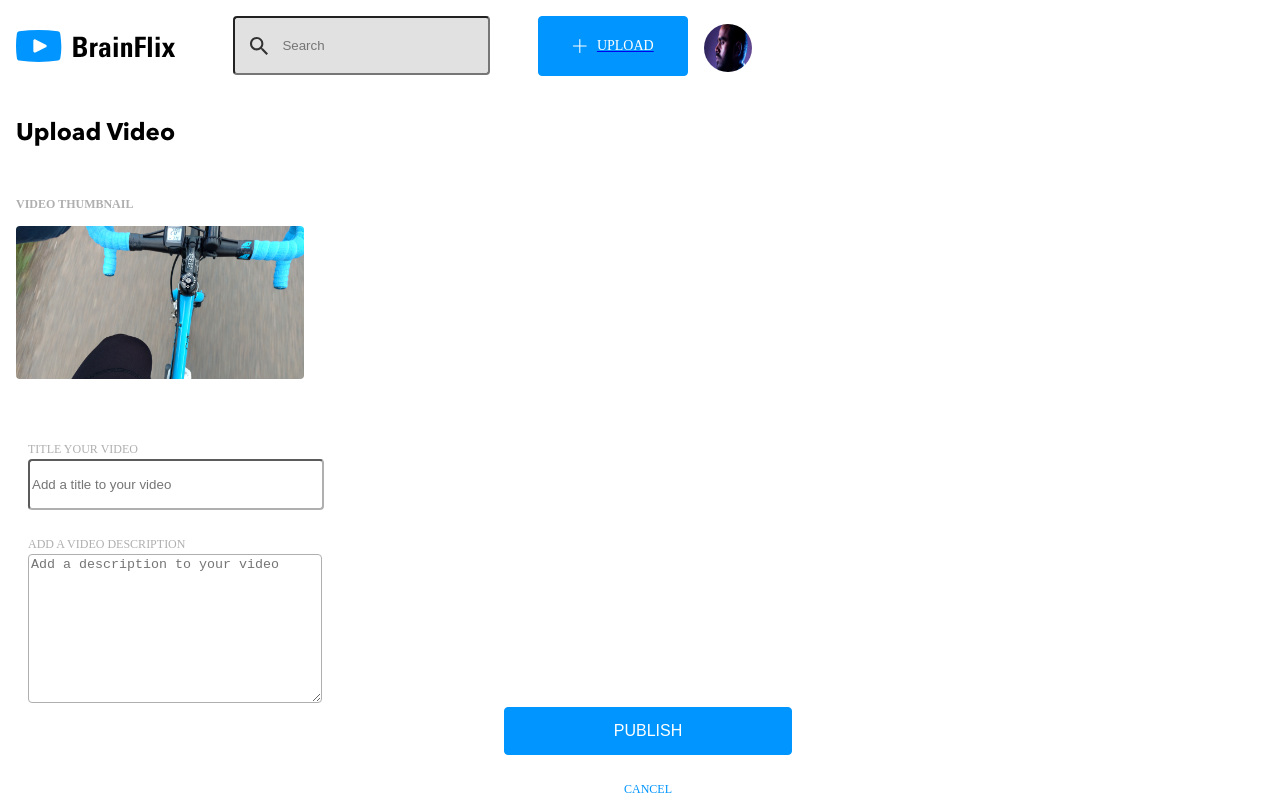
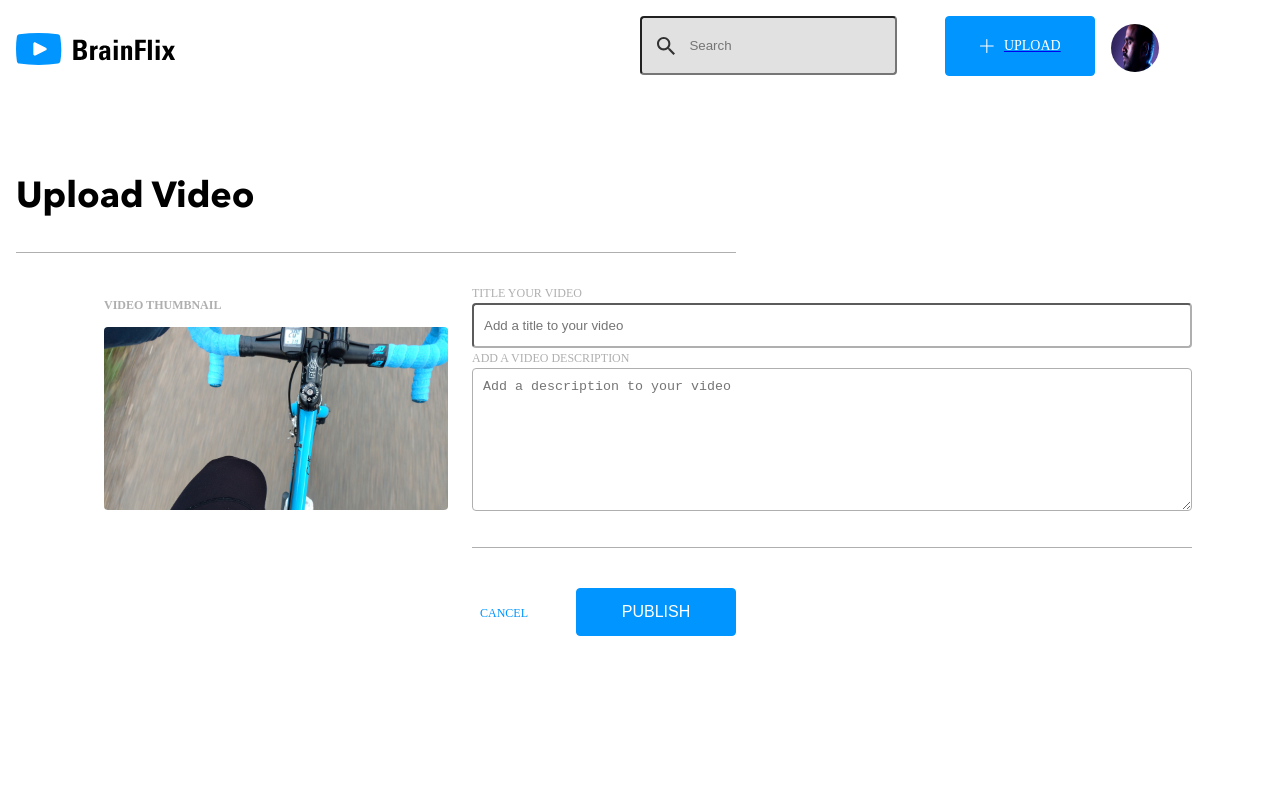
Before and after one commit to qmya/qandeel-mya-brainflix, a React (Create React App) app in the folder Sprint-2/: page /UploadPage in a window 1280 px wide. Built offline with nearby package versions, Linux system fonts and the light colour scheme.

Commit message:
Did some styling of upload page

```diff
--- a/Sprint-2/src/components/Comments/Comments.scss
+++ b/Sprint-2/src/components/Comments/Comments.scss
@@ -3,11 +3,14 @@
     @include mobile-subheading;
     margin: 0;
     &__wrap {
-        border-bottom: 1px solid black;
         padding-left: 16px;
         padding-right: 16px;
         padding-bottom: 20px;
         box-sizing: border-box;
+        @include tablet {
+            padding-left: 24px;
+            padding-right: 24px;
+        }
     }
     &__image {
         @include thumb-image;
@@ -32,8 +35,12 @@
         padding-left: 24px;
     }
     &__commentwrap {
-        margin-left: 65px;
+        border-bottom: 1px solid $silver;
         display: flex;
         @include mobile-paragraph;
     }
+    &__comment {
+        margin-left: 65px;
+        @include mobile-paragraph;
+    }
 }
--- a/Sprint-2/src/components/Header/Header.scss
+++ b/Sprint-2/src/components/Header/Header.scss
@@ -8,10 +8,6 @@
         flex-direction: row;
         align-items: center;
         height: 88px;
-        // height: 5rem;
-        // padding-left: 1.5rem;
-        // padding-right: 1.5rem;
-        // padding-bottom: 1rem;
         display: flex;
     }
     // margin-left: 24px;
@@ -22,15 +18,15 @@
         height: 48px;
         display: flex;
         align-self: center;
+        padding-top: 5px;
     }
     &__logo {
-        height: 3rem;
-        display: flex;
-        justify-content: center;
-        align-items: baseline;
+        height: 33px;
+        // display: flex;
+        // justify-content: center;
+        // align-items: baseline;
         @include tablet {
             margin: 0;
-            padding-right: 2.563rem;
             height: 2rem;
             padding-left: 16px;
             // height: 1.5rem;
@@ -42,6 +38,12 @@
         flex-wrap: wrap;
         padding-left: 16px;
         padding-right: 16px;
+        @include tablet {
+            padding-left: 38px;
+        }
+        @include desktop {
+            padding-left: 464px;
+        }
     }
     &__search {
         background-image: url('../../Assets/Icons/SVG/Icon-search.svg');
--- a/Sprint-2/src/components/HeroVideo/HeroVideo.scss
+++ b/Sprint-2/src/components/HeroVideo/HeroVideo.scss
@@ -6,7 +6,7 @@
     width: 100%;
     position: relative;
     @include tablet {
-        min-height: 25rem;
+        min-height: 400px;
     }
     @include desktop {
         // background-color: black;
--- a/Sprint-2/src/components/VideoList/VideoList.js
+++ b/Sprint-2/src/components/VideoList/VideoList.js
@@ -7,7 +7,6 @@ const VideoList = props => {
   const NextVideo = props.NextVideo.map((NextVideo) => {
   return (
   <section className="nextvideo" key={NextVideo.id}>
-    {/* <h5 className="nextvideo__header">NEXT VIDEO</h5> */}
     <span className="nextvideo__wrapper">
       <img className="nextvideo__image" src={NextVideo.image} alt="next video images"/>
       <span className="nextvideo__heading">
@@ -29,6 +28,4 @@ const VideoList = props => {
    )
 }
 
-
-
 export default VideoList;
--- a/Sprint-2/src/pages/HomePage.js
+++ b/Sprint-2/src/pages/HomePage.js
@@ -1,7 +1,6 @@
 import React, {Component} from 'react';
-
+import './HomePage.scss';
 import axios from 'axios';
-
 import Header from '../components/Header/Header';
 import HeroVideo from '../components/HeroVideo/HeroVideo';
 import SubHeading from '../components/SubHeading/SubHeading';
@@ -22,24 +21,14 @@ const Datetime = (date) => {
   return new Date(date).toLocaleDateString()
 }
 
-
-
-// const id: 1af0jruup5gu;
-// const currentVideo = id => `URL+videos/id+KEY}`
-// console.log(currentVideo);
-
-// const Videos =["BMX Rampage: 2018 Highlights","Become A Travel Pro In One Easy Lesson", "Les Houches The Hidden Gem Of The Chamonix","Travel Health Useful Medical Information For","Cheap Airline Tickets Great Ways To Save","Take A Romantic Break In A Boutique Hotel","Choose the Perfect Accommodations","Cruising Destination Ideas","Train Travel On Track For Safety" ]
-
 class HomePage extends Component {
 
 
     state ={
       HeroHeading :{},
        videoId:'',
-      // VideoLikesViews: [],
-      commentList:[],
-
-      NextVideo: []
+    commentList:[],
+    NextVideo: []
     }
 
     componentDidMount(){
@@ -59,9 +48,7 @@ class HomePage extends Component {
           console.log(results.data.image)
           this.setState({
            HeroHeading:results.data,
-          //  HeroHeading:results.data.title,
-          //  HeroHeading:results.data.description,
-           commentList:results.data.comments,
+          commentList:results.data.comments,
 
           })
          console.log(results.data.image)
@@ -73,89 +60,20 @@ class HomePage extends Component {
       return (
         <>
         <Header/>
+
         <HeroVideo HeroHeading={this.state.HeroHeading}/>
+        <div className="HomePage__container">
+     <div className="HomePage__wrap">
         <SubHeading HeroHeading={this.state.HeroHeading}/>
         <Form/>
 
         <Comments commentList={this.state.commentList}/>
+        </div>
           <VideoList NextVideo={this.state.NextVideo}
            />
+           </div>
         </>
       )
     }
-
-
-
-    // componentDidMount(){
-    //   axios.get(URL+"videos"+KEY).then(results => {
-      // const filtered = results.data.filter(video => {
-            // if (Videos.includes(video.title)){
-            //   switch(video.title){
-            //     case "BMX Rampage: 2018 Highlights":
-            //       video.image = "https://i.imgur.com/l2Xfgpl.jpg"
-            //     break;
-            //     case "Become A Travel Pro In One Easy Lesson":
-            //       video.image = "https://i.imgur.com/5qyCZrD.jpg"
-            //     break;
-            //     case "Les Houches The Hidden Gem Of The Chamonix":
-            //       video.image = "https://i.imgur.com/yFS8EBr.jpg"
-            //     break;
-            //     case "Travel Health Useful Medical Information For":
-            //       video.image = "https://i.imgur.com/MMDMgD7.jpg"
-            //     break;
-            //     case "Cheap Airline Tickets Great Ways To Save":
-            //       video.image = "https://i.imgur.com/ibLw5q5.jpg"
-            //     break;
-            //     case "Take A Romantic Break In A Boutique Hotel":
-            //       video.image = "https://i.imgur.com/7rD6Mf6.jpg"
-            //     break;
-            //     case "Choose the Perfect Accommodations":
-            //       video.image = "https://i.imgur.com/0hi3N4B.jpg"
-            //     break;
-            //     case "Cruising Destination Ideas":
-            //       video.image = "https://i.imgur.com/DDJNZNw.jpg"
-            //     break;
-            //     case "Train Travel On Track For Safety":
-            //       video.image = "https://i.imgur.com/i6S8m7I.jpg"
-            //     break;
-            //     default:
-            //       video.image = "https://i.imgur.com/l2Xfgpl.jpg"
-              // }
-              // return video;
-            // }
-
-          // })
-        //  this.setState({
-        //   NextVideo: filtered,
-        //   HeroHeading : filtered[0]
-
-        //  })
-  //     })
-  // }
-
-  //   render() {
-  //     return (
-  //       <>
-
-
-
-          //  <HeroVideo HeroHeading={this.state.video}/>
-  //           <div className="HomePage__container">
-  //             <div className="HomePage__wrap">
-  //           <SubHeading HeroHeading={this.state.HeroHeading}/>
-
-  //           <Form/>
-  //           <Comments commentList={this.state.commentList}/>
-  //           </div>
-
-  //           <VideoList NextVideo={this.state.NextVideo} />
-
-  //             </div>
-
-
-  //      </ >
-  //       );
-  //   }
   }
-
-  export default HomePage;
+   export default HomePage;
--- /dev/null
+++ b/Sprint-2/src/pages/HomePage.scss
@@ -0,0 +1,12 @@
+@import '../styles/partials/mixin';
+.HomePage__container {
+    @include desktop {
+        display: flex;
+        justify-content: center;
+    }
+    &__wrap {
+        @include desktop {
+            width: 712px;
+        }
+    }
+}
--- a/Sprint-2/src/pages/UploadPage/UploadPage.js
+++ b/Sprint-2/src/pages/UploadPage/UploadPage.js
@@ -11,7 +11,7 @@ class UploadPage extends React.Component {
         <section className='upload'>
           <h1 className='upload__title'>Upload Video</h1>
           <div className='grey-border'>
-            <section className='upload-desktop'>
+            <section className='upload__desktop'>
               <div>
                 <h3 className="upload__subtitle">VIDEO THUMBNAIL</h3>
                 <img src={upload} className="upload__image" alt=" " />
@@ -21,7 +21,7 @@ class UploadPage extends React.Component {
                   <div className="upload__subtitle">TITLE YOUR VIDEO</div>
                     <input type="text" placeholder="Add a title to your video" className="upload__add"/>
                   <div className="upload__subtitle">ADD A VIDEO DESCRIPTION</div>
-                    <textarea type="text" placeholder="Add a description to your video" className="upload__description"/>
+                    <textarea type="text" placeholder="Add a description to your video" className="upload__description"></textarea>
                 </form>
               </div>
             </section>
--- a/Sprint-2/src/pages/UploadPage/UploadPage.scss
+++ b/Sprint-2/src/pages/UploadPage/UploadPage.scss
@@ -2,13 +2,22 @@
 .upload {
     padding-left: 16px;
     &__title {
-        // padding-top: 24px;
-        // padding-bottom: 32px;
+        padding-top: 24px;
+        padding-bottom: 32px;
         @include mobile-heading;
+        border-bottom: 1px solid $silver;
+        width: 288px;
+        @include tablet {
+            @include tablet-headerone;
+            width: 720px;
+            padding-top: 48px;
+        }
     }
     &__subtitle {
-        padding-top: 24px;
         @include mobile-labels;
+        @include tablet {
+            @include tablet-labels;
+        }
     }
     &__image {
         width: 288px;
@@ -19,16 +28,30 @@
         -ms-border-radius: 4px;
         -o-border-radius: 4px;
         margin-bottom: 32px;
+        @include tablet {
+            width: 344px;
+            height: 183px;
+        }
     }
     &__formwrap {
-        width: 320px;
+        width: 288px;
+        @include tablet {
+            width: 720px;
+            border-bottom: 1px solid $silver;
+        }
+        @include desktop {
+            margin-left: 24px;
+        }
+    }
+    &__desktop {
         display: flex;
-        flex-direction: column;
-        align-items: center;
+        justify-content: center;
     }
     &__add {
+        box-sizing: border-box;
+        padding: 10px;
         height: 45px;
-        width: 288px;
+        width: 100%;
         border-color: $silver;
         border-radius: 4px;
         -webkit-border-radius: 4px;
@@ -37,19 +60,26 @@
         -o-border-radius: 4px;
     }
     &__description {
+        box-sizing: border-box;
+        padding: 10px;
         height: 143px;
-        width: 288px;
+        width: 100%;
         border-color: $silver;
         border-radius: 4px;
         -webkit-border-radius: 4px;
         -moz-border-radius: 4px;
         -ms-border-radius: 4px;
         -o-border-radius: 4px;
+        margin-bottom: 32px;
     }
     &__buttons {
-        display: flex;
-        flex-direction: column;
-        align-items: center;
+        box-sizing: border-box;
+        @include tablet {
+            width: 720px;
+            display: flex;
+            flex-direction: row-reverse;
+            margin-top: 40px;
+        }
     }
     &__publish {
         margin-bottom: 24px;
@@ -65,9 +95,18 @@
         -moz-border-radius: 4px;
         -ms-border-radius: 4px;
         -o-border-radius: 4px;
+        @include tablet {
+            width: 160px;
+            margin-left: 48px;
+        }
     }
     &__cancel {
+        display: flex;
+        justify-content: center;
         @include mobile-labels;
         color: $Brainflix-blue-light;
+        @include tablet {
+            margin-top: 15px;
+        }
     }
 }
```
